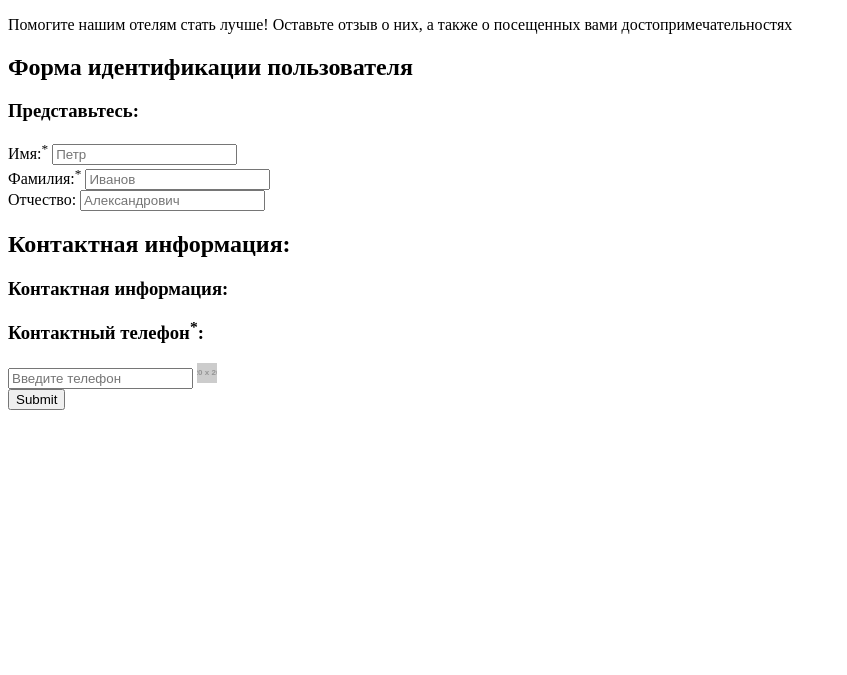
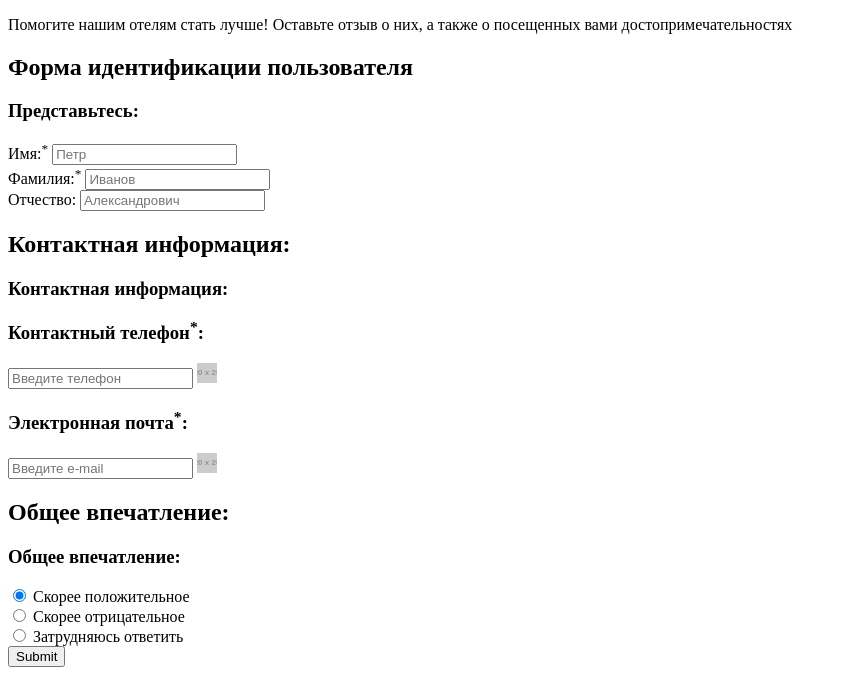
Before and after one commit to AndreiKavalenka/428409-sedona-21, a website: page source/form.html in a window 1280 px wide. Shown: the part 546-1221 px from the top of the page, without its empty margins (0-847 px from the left). Before the commit the page ends 964 px from the top, so only its background shows below. Drawn offline with Linux system fonts and the light colour scheme; placeholder pictures from the web are drawn by us.

Commit message:
Сделал форму для оценки впечатлений

```diff
--- a/source/form.html
+++ b/source/form.html
@@ -79,6 +79,7 @@
           <section class="form-sections__item">
             <h2 class="visually-hidden">Контактная информация:</h2>
             <h3 class="form__title">Контактная информация:</h3>
+
             <div class="form__phone">
               <h3 class="form__contacts-title">Контактный телефон<sup>*</sup>:</h3>
               <input class="phone__input" type="tel" placeholder="Введите телефон" id="phone" name="Телефон" required>
@@ -87,8 +88,39 @@
                   height="20">
               </label>
             </div>
+
+            <div class="form__email">
+              <h3 class="form__contacts-title">Электронная почта<sup>*</sup>:</h3>
+              <input class="email__input" type="email" placeholder="Введите e-mail" id="email" name="Электронная почта"
+                required>
+              <label for="email">
+                <img class="email__image" src="https://via.placeholder.com/20x20" alt="Иконка почты" width="20"
+                  height="20">
+              </label>
+            </div>
           </section>
 
+          <section class="form-sections__item">
+            <h2 class="visually-hidden">Общее впечатление:</h2>
+            <h3 class="form__title">Общее впечатление:</h3>
+
+            <div class="form__impressions">
+
+              <div class="impressions__item">
+                <input class="form__user-impressions" type="radio" name="raiting" id="positive" value="+1" checked>
+                <label for="positive">Скорее положительное</label>
+              </div>
+
+              <div class="impressions__item">
+                <input class="form__user-impressions" type="radio" name="raiting" id="negative" value="-1">
+                <label for="negative">Скорее отрицательное</label>
+              </div>
+
+              <div class="impressions__item">
+                <input class="form__user-impressions" type="radio" name="raiting" id="neutral" value="0">
+                <label for="neutral">Затрудняюсь ответить</label>
+              </div>
+            </div>
 
         </form>
         <input type="submit" form="reviews-form">
```
Also changed, not shown: source/index.html (+1 -1 lines).
